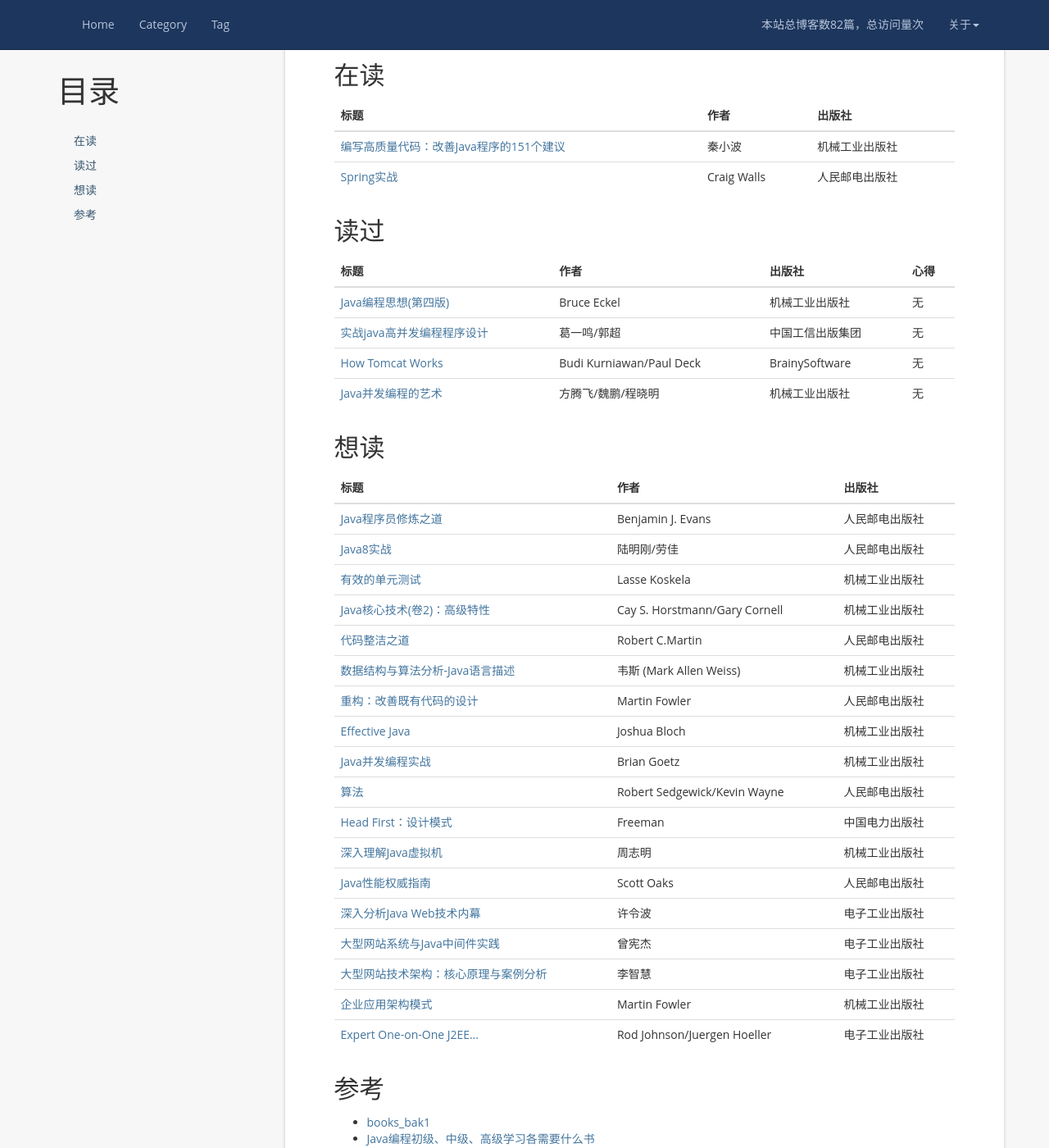
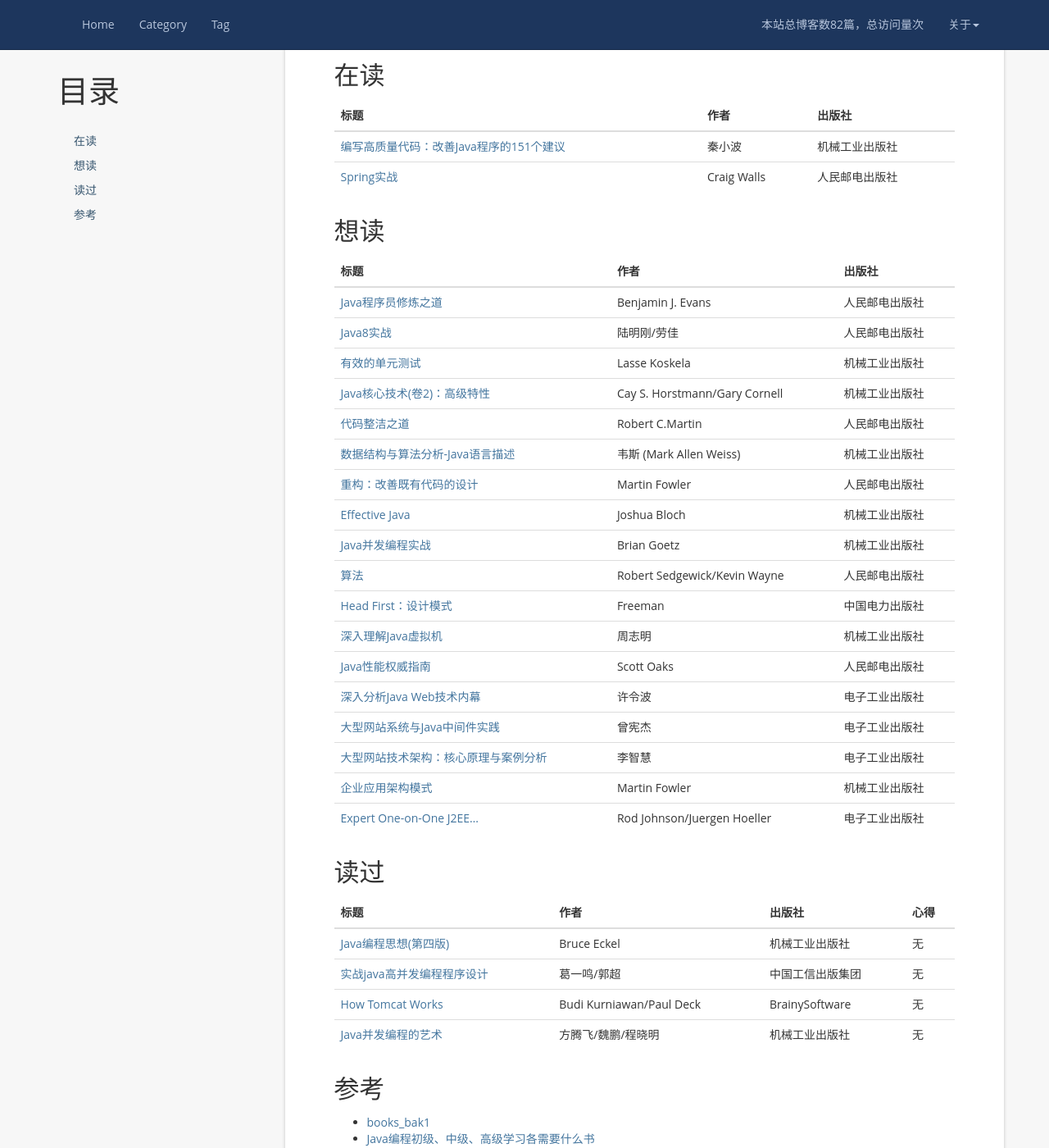
Before and after one commit to zhangfb95/zhangfb95.github.io.bak, a Jekyll site: the page built from books.md, in a window 1280 px wide and 1400 px high, scrolled down 296 px. Shown: the whole window at 82% size. Built offline with Jekyll 4.4.1, drawn with Linux system fonts in a browser that asks for light colours; nearby versions of some CDN libraries; a script that is not in the unit is left out; comment, search, counter and statistics services are not loaded; some of the changed lines change nothing that is shown.

Commit message:
调整books顺序

```diff
--- a/books.md
+++ b/books.md
@@ -13,15 +13,6 @@
 | --- | --- | --- |
 | [编写高质量代码：改善Java程序的151个建议](https://book.douban.com/subject/7059903) | 秦小波 | 机械工业出版社 |
 | [Spring实战](https://book.douban.com/subject/26767354) | Craig Walls | 人民邮电出版社 |
-
-## 读过
-
-| 标题  | 作者 | 出版社 | 心得  |
-| --- | --- | --- | --- |
-| [Java编程思想(第四版)](https://book.douban.com/subject/2130190) | Bruce Eckel  | 机械工业出版社 | 无 |
-| [实战java高并发编程程序设计](https://book.douban.com/subject/26663605) | 葛一鸣/郭超 | 中国工信出版集团 | 无 |
-| [How Tomcat Works](https://book.douban.com/subject/1943128) | Budi Kurniawan/Paul Deck | BrainySoftware |无 |
-| [Java并发编程的艺术](https://book.douban.com/subject/26591326) | 方腾飞/魏鹏/程晓明 | 机械工业出版社 | 无 |
 
 ## 想读
 
@@ -46,6 +37,15 @@
 | [企业应用架构模式](https://book.douban.com/subject/4826290) | Martin Fowler | 机械工业出版社 |
 | [Expert One-on-One J2EE...](https://book.douban.com/subject/1436131) | Rod Johnson/Juergen Hoeller | 电子工业出版社 |
 
+## 读过
+
+| 标题  | 作者 | 出版社 | 心得  |
+| --- | --- | --- | --- |
+| [Java编程思想(第四版)](https://book.douban.com/subject/2130190) | Bruce Eckel  | 机械工业出版社 | 无 |
+| [实战java高并发编程程序设计](https://book.douban.com/subject/26663605) | 葛一鸣/郭超 | 中国工信出版集团 | 无 |
+| [How Tomcat Works](https://book.douban.com/subject/1943128) | Budi Kurniawan/Paul Deck | BrainySoftware |无 |
+| [Java并发编程的艺术](https://book.douban.com/subject/26591326) | 方腾飞/魏鹏/程晓明 | 机械工业出版社 | 无 |
+
 ## 参考
 
 + [books_bak1](./books_bak1)
```
